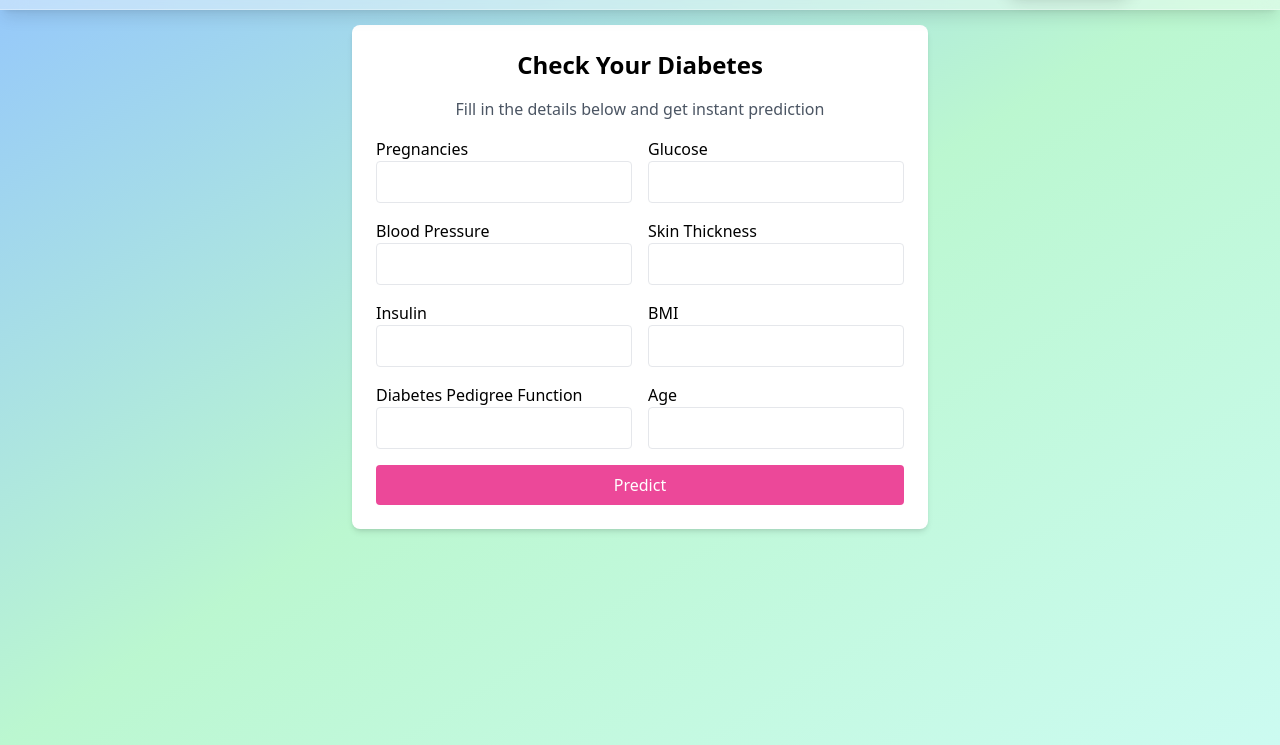
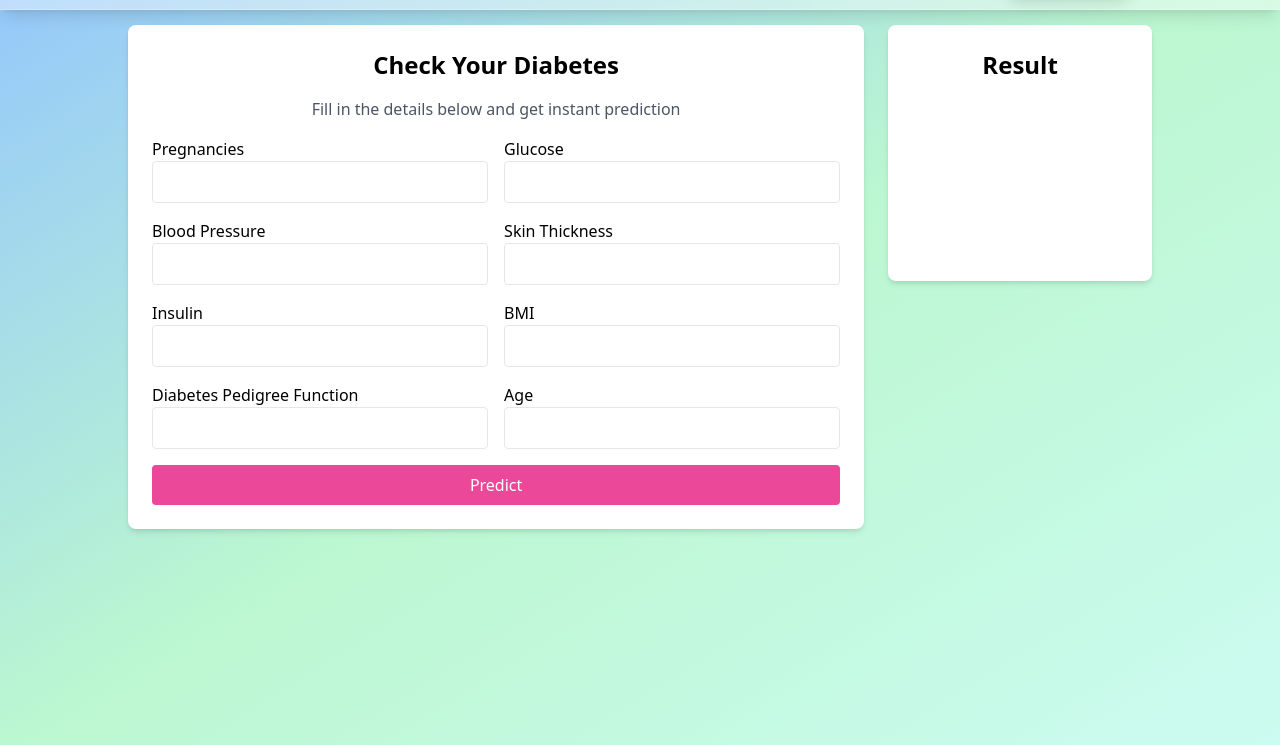
Before and after one commit to debbrath/DiabetesPrediction, a plain HTML site: page app/static/index.html in a window 1280 px wide. Shown: the part 55-800 px from the top of the page. Drawn offline with nearby package versions, Linux system fonts and the light colour scheme.

Commit message:
UI Change 20250819

```diff
--- a/app/static/index.html
+++ b/app/static/index.html
@@ -20,7 +20,7 @@
   </nav>
 
   <!-- Main Container -->
-  <div class="pt-16 w-full max-w-xl">
+  <div class="pt-16 w-full max-w-5xl flex flex-col md:flex-row gap-6">
     <form id="form" class="bg-white p-6 rounded-lg shadow-md space-y-4">
       <h2 class="text-2xl font-semibold text-center mb-2">Check Your Diabetes </h2>
       <p class="text-gray-600 mt-2 text-center">Fill in the details below and get instant prediction</p>
@@ -34,12 +34,22 @@
         <label class="block">Diabetes Pedigree Function <input type="number" step="0.01" name="DiabetesPedigreeFunction" class="w-full border p-2 rounded" required></label>
         <label class="block">Age <input type="number" name="Age" class="w-full border p-2 rounded" required></label>
       </div>
+
       <button type="submit" class="w-full bg-pink-500 text-white py-2 px-4 rounded hover:bg-red-500">
         Predict
       </button>
     </form>
 
-    <div id="result" class="mt-6 text-center text-lg font-bold text-gray-800"></div>
+<!-- Result Section -->
+<!-- Result Section -->
+<div class="w-full md:w-1/3 h-64 bg-white p-6 rounded-lg shadow-md">
+  <h2 class="text-2xl font-semibold text-center mb-4">Result</h2>
+  <div class="flex items-center justify-center h-full">
+    <div id="result" class="text-center text-xl font-bold text-gray-800">
+      <!-- Prediction result will show here -->
+    </div>
+  </div>
+</div>
   </div>
 
   <script src="script.js"></script>
--- a/app/static/script.js
+++ b/app/static/script.js
@@ -18,5 +18,5 @@ document.getElementById("form").addEventListener("submit", async function (e) {
 
   const resultDiv = document.getElementById("result");
   resultDiv.style.display = "block";
-  resultDiv.innerHTML = `<strong>Result:</strong> ${result.result}<br><strong>Confidence:</strong> ${result.confidence}`;
+  resultDiv.innerHTML = `<strong>Prediction:</strong> ${result.result}<br><strong>Confidence:</strong> ${result.confidence}`;
 });
```
